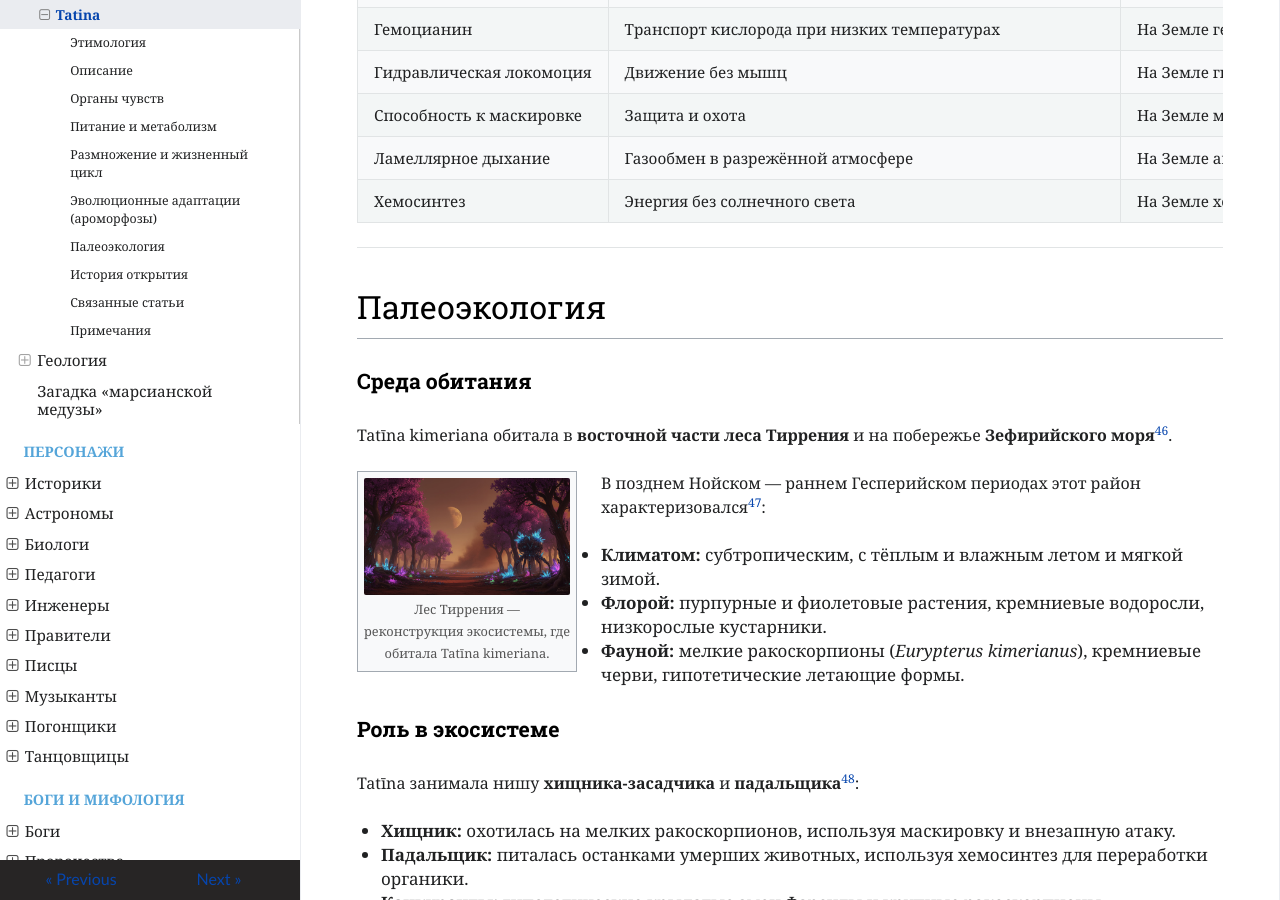
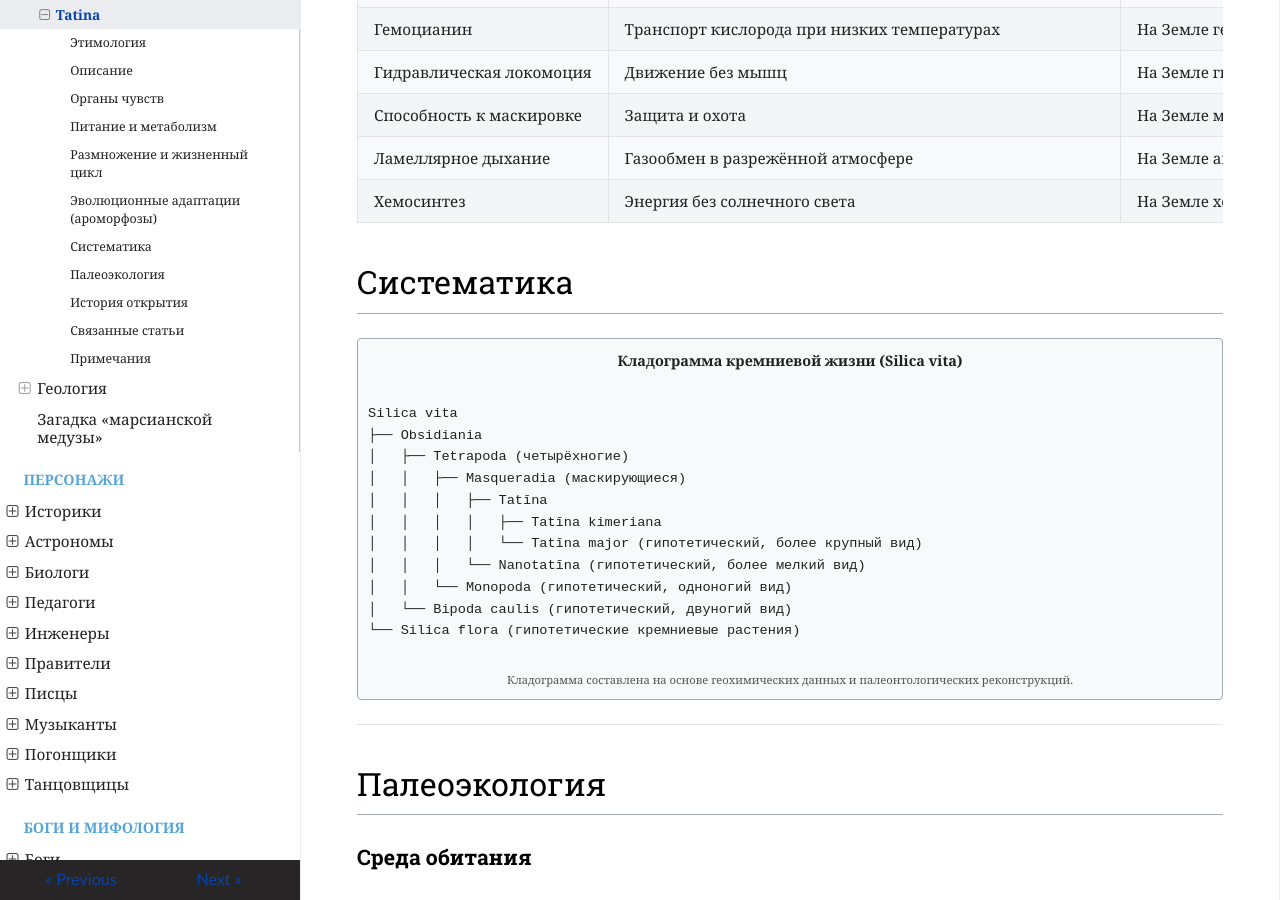
Before and after one commit to ivanhohlov14-bit/mars-encyclopedia, an MkDocs documentation site: the page built from docs/science/tatina-kimeriana.md, in a window 1280 px wide and 900 px high, scrolled down 6703 px. Built offline with MkDocs 1.6.1, drawn with Linux system fonts in a browser that asks for light colours; nearby versions of some CDN libraries; some of the changed text lies outside the part shown.

Commit message:
Update tatina-kimeriana.md

```diff
--- a/docs/science/tatina-kimeriana.md
+++ b/docs/science/tatina-kimeriana.md
@@ -30,7 +30,7 @@
     </div>
     <div style="display: flex; justify-content: center; gap: 6px;">
       <span style="color: #555; font-size: 0.8rem;">Класс:</span>
-      <span style="color: #c0392b; font-weight: bold;">Двуногие стебельные</span>
+      <span style="color: #c0392b; font-weight: bold;">Четырёхногие</span>
     </div>
     <div style="display: flex; justify-content: center; gap: 6px;">
       <span style="color: #555; font-size: 0.8rem;">Отряд:</span>
@@ -295,6 +295,25 @@ Tatīna kimeriana демонстрирует ряд уникальных аро
 | Ламеллярное дыхание | Газообмен в разрежённой атмосфере | На Земле аналоги есть у насекомых, но не у крупных животных |
 | Хемосинтез | Энергия без солнечного света | На Земле хемосинтез используют бактерии, но не многоклеточные организмы |
 
+## Систематика
+<div style="background: #f8f9fa; border: 1px solid #a2a9b1; padding: 10px; margin: 16px 0; font-size: 0.9rem; border-radius: 4px;">
+  <div style="text-align: center; font-weight: bold; margin-bottom: 8px;">Кладограмма кремниевой жизни (Silica vita)</div>
+  <div style="font-family: monospace; white-space: pre; line-height: 1.6; font-size: 0.85rem; overflow-x: auto;">
+Silica vita
+├── Obsidiania
+│   ├── Tetrapoda (четырёхногие)
+│   │   ├── Masqueradia (маскирующиеся)
+│   │   │   ├── Tatīna
+│   │   │   │   ├── Tatīna kimeriana
+│   │   │   │   └── Tatīna major (гипотетический, более крупный вид)
+│   │   │   └── Nanotatīna (гипотетический, более мелкий вид)
+│   │   └── Monopoda (гипотетический, одноногий вид)
+│   └── Bipoda caulis (гипотетический, двуногий вид)
+└── Silica flora (гипотетические кремниевые растения)
+  </div>
+  <div style="font-size: 0.7rem; color: #555; margin-top: 6px; text-align: center;">Кладограмма составлена на основе геохимических данных и палеонтологических реконструкций.</div>
+</div>
+
 ---
 
 ## Палеоэкология
```
